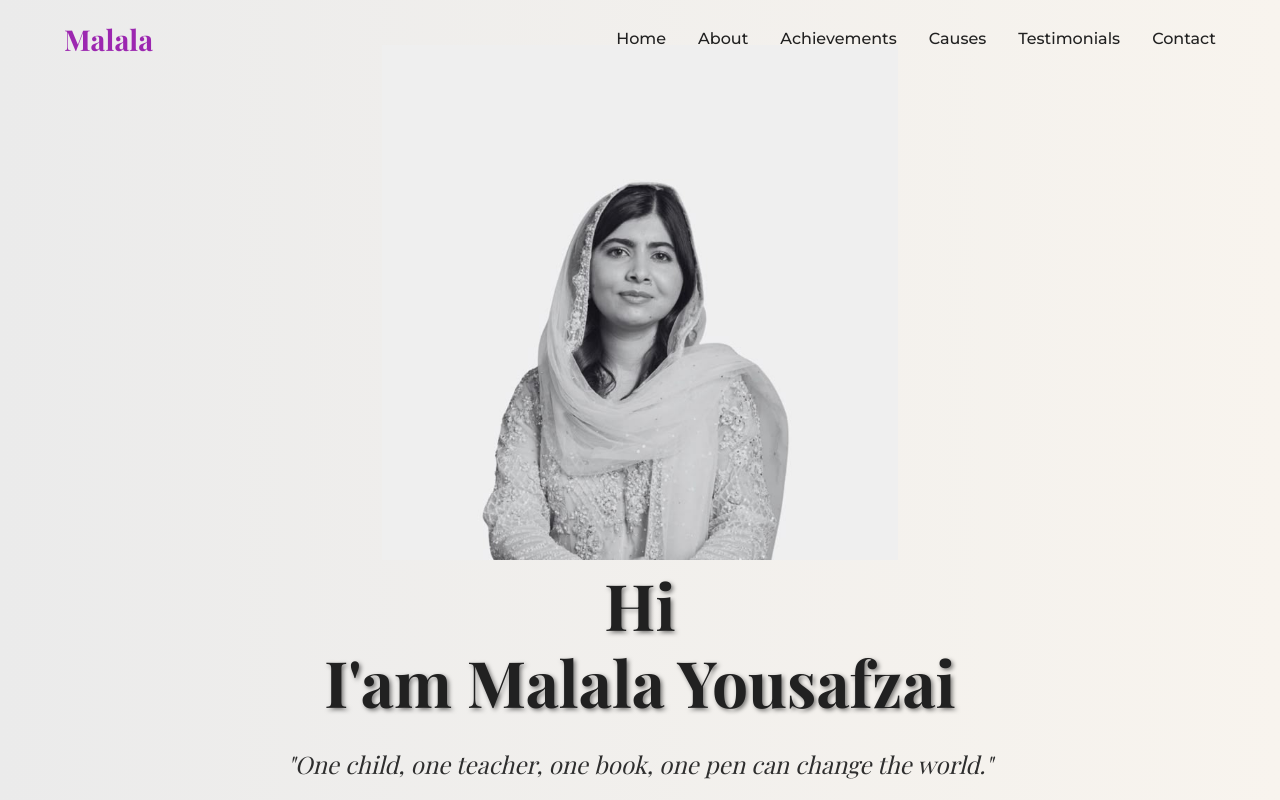
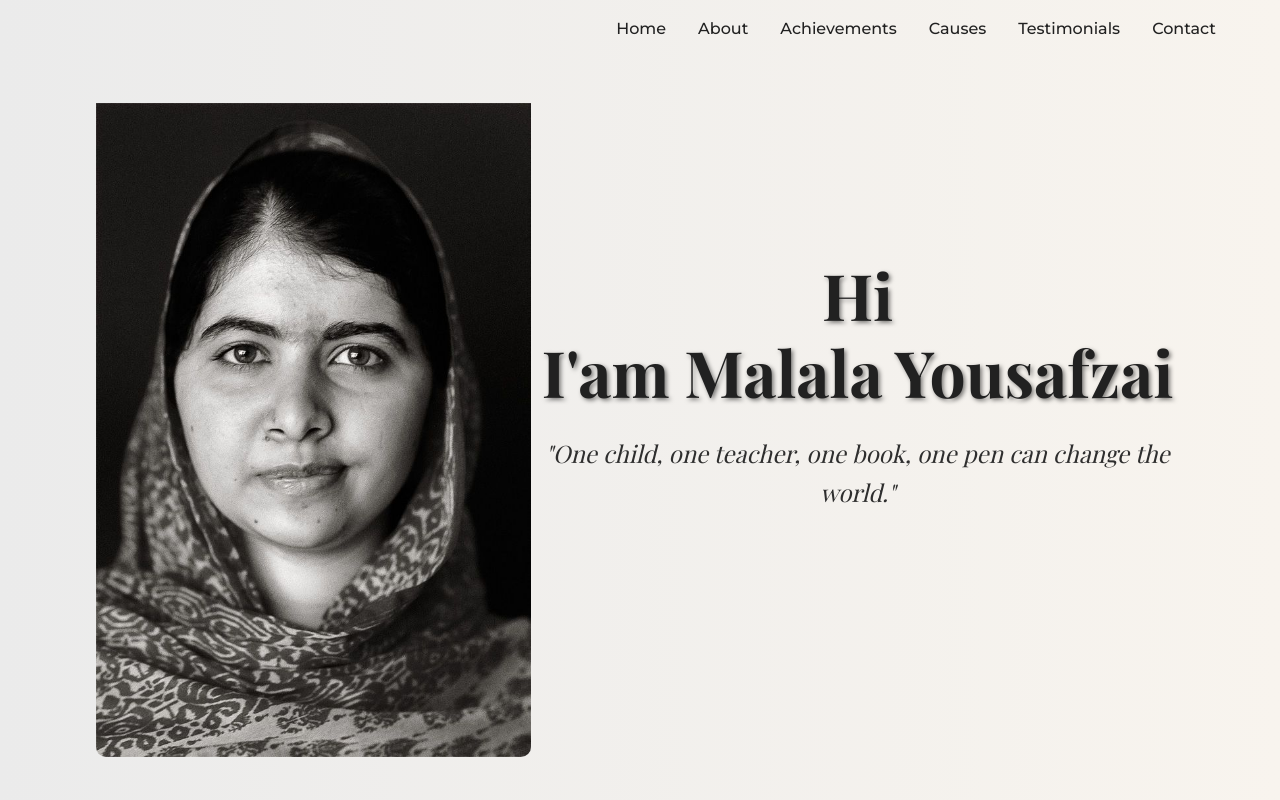
Before and after one commit to M-Fayiz/Womens-Day, a plain HTML site: page index.html in a window 1280 px wide. Shown: the top 800 px of the page. Drawn offline with nearby package versions, Linux system fonts and the light colour scheme; a web font is replaced by a local one.

Commit message:
4th commit

```diff
--- a/CSS/styles.css
+++ b/CSS/styles.css
@@ -303,20 +303,32 @@
     height: 100%;
     background: linear-gradient(rgba(255, 255, 255, 0.5), rgba(215, 215, 215, 0.7));
     background: linear-gradient(to right, #ebebeb, #f8f4ee);
+
 }
 
 .hero-content {
-
+   display: flex;
+   justify-content: space-between;
     position: relative;
     z-index: 2;
-    max-width: 800px;
+    max-width: 90%;
     padding: 2rem;
 
 }
+.divids{
+    display: flex;
+    justify-content: center;
+    flex-direction: column;
+    align-items: center;
+}
 #malala{
     padding-top:60px ;
-    max-width: 70%;
+    max-width: 40%;
+
+    border-radius: 10px
 }
+
+
 .hero h1 {
     font-size: 4rem;
     margin-bottom: 1.5rem;
--- a/index.html
+++ b/index.html
@@ -15,7 +15,7 @@
 
     <!-- Navigation -->
     <nav class="navbar">
-        <div class="logo">Malala</div>
+        <div class="logo"></div>
         <div class="menu-toggle" id="mobile-menu">
             <span class="bar"></span>
             <span class="bar"></span>
@@ -35,8 +35,9 @@
     <section id="home" class="hero">
         <div class="hero-overlay"></div>
         <div class="hero-content">
-            <img src="Images/4a04e729cbfaf30f07e4d837493e63ca.jpg" id="malala" alt="">
-            <div >
+
+            <img src="Images/download (4).jpeg" id="malala" alt="">
+            <div class="divids" >
 
                 <h1 id="hi">Hi <br>I'am Malala Yousafzai</h1>
                 <p class="tagline" data-aos="fade-up" data-aos-duration="1200" data-aos-delay="200">
@@ -59,7 +60,7 @@
             </div>
             <div class="about-content">
                 <div class="about-image" data-aos="fade-right">
-                    <img src="/api/placeholder/600/800" alt="Malala Yousafzai Portrait">
+                    <img src="Images/4a04e729cbfaf30f07e4d837493e63ca.jpg" alt="Malala Yousafzai Portrait">
                 </div>
                 <div class="about-text" data-aos="fade-left">
                     <h3>From Swat Valley to Global Icon</h3>
```
Also changed, not shown: Images/download (4).jpeg (added).
